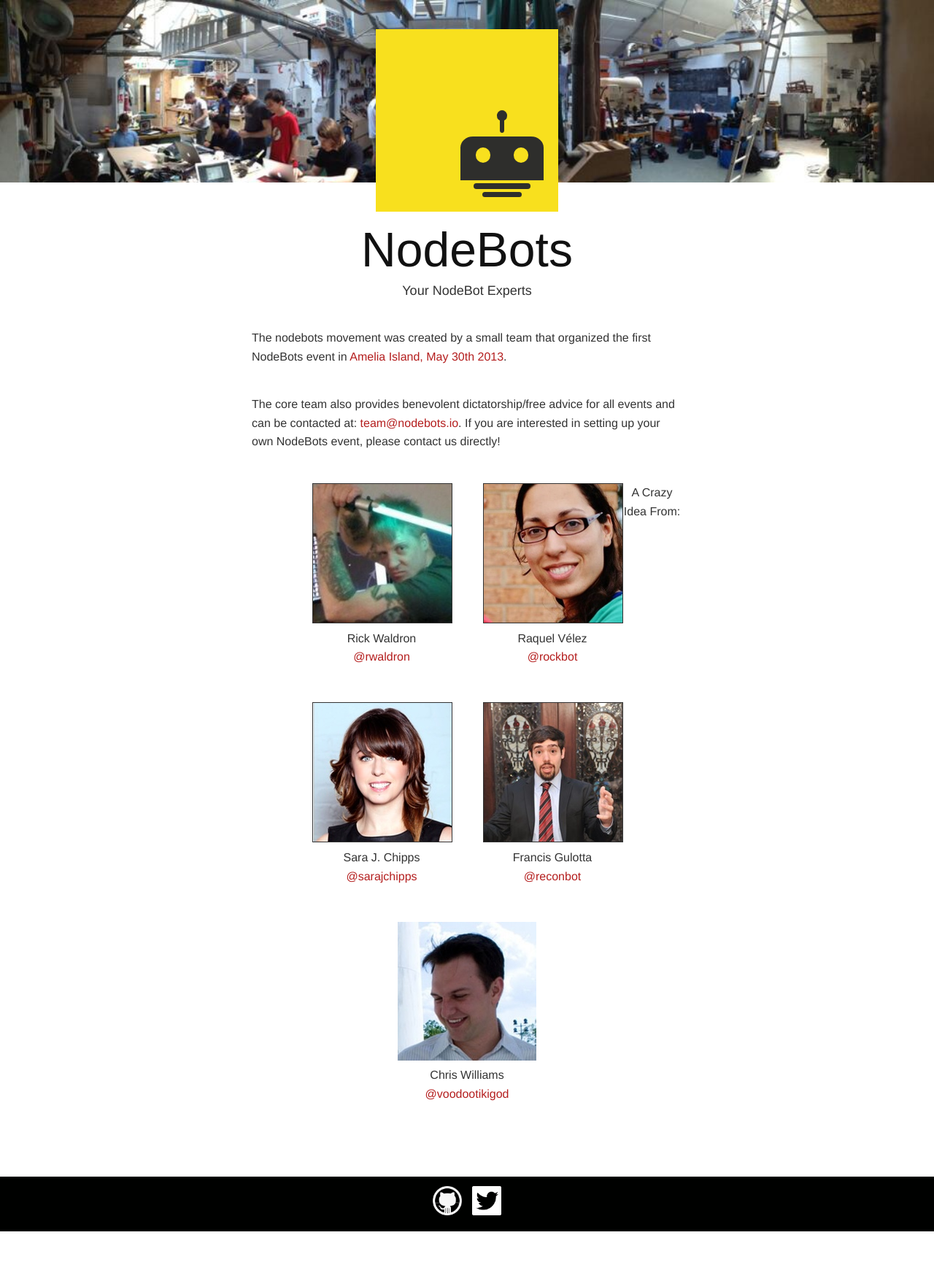
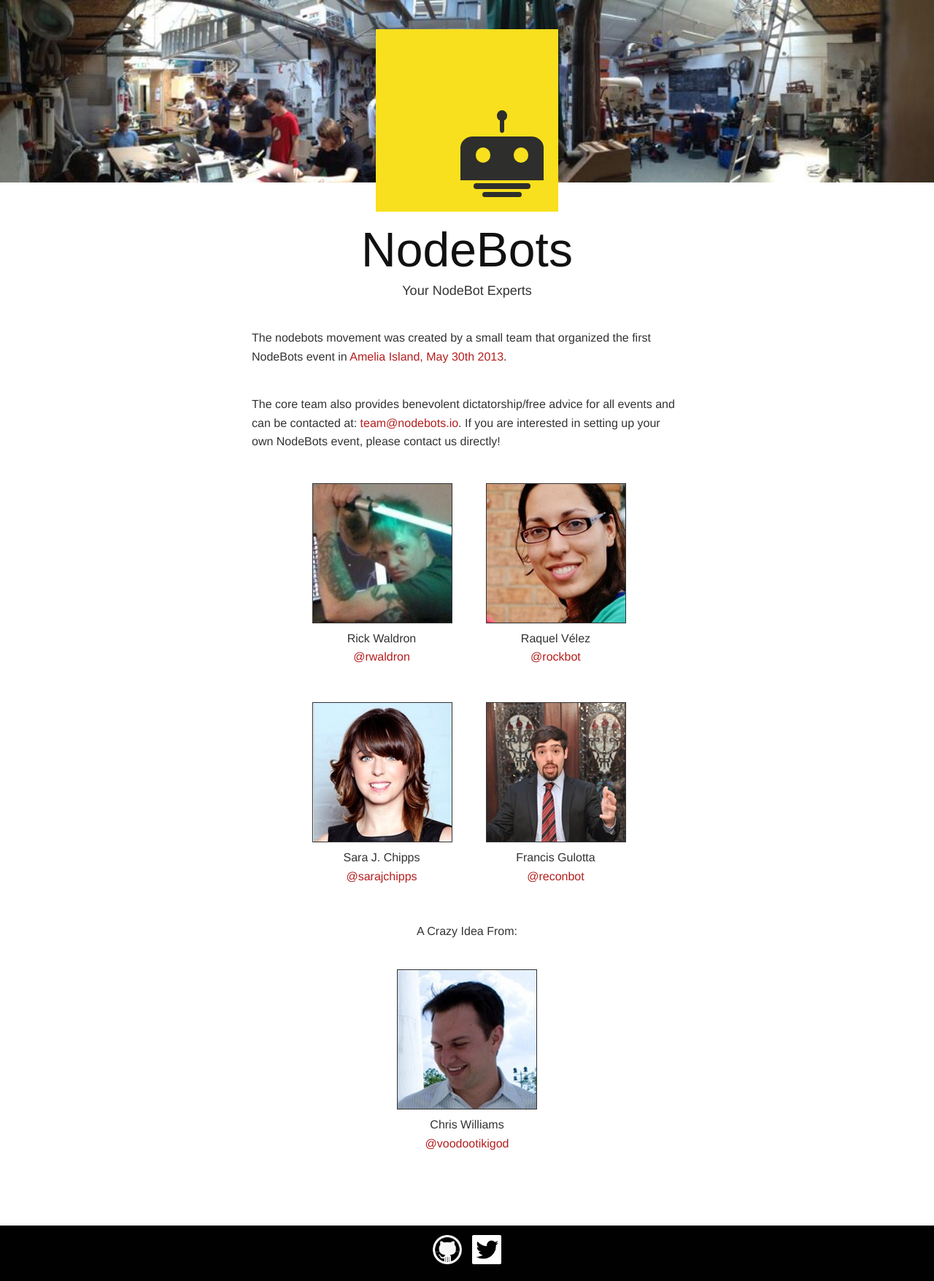
Before and after one commit to nodebots/nodebots.io, a Jekyll site: the page built from core.html, in a window 1280 px wide. Shown: the whole page at 73% size. Built offline with Jekyll 4.4.1, drawn with Linux system fonts in a browser that asks for light colours; some web fonts are replaced; Markdown is read by kramdown in place of the engine named in the settings; before the commit the page ends 1687 px from its top, so only the background shows below that.

```diff
--- a/_layouts/default.html
+++ b/_layouts/default.html
@@ -16,12 +16,8 @@
   <link rel="stylesheet" media="screen" href="/css/main.css" >
 </head>
 <body>
-	<!-- GitHub Banner -->
-  <!--<a class="gh" href="https://github.com/nodebots/www"><img style="position: absolute; top: 0; right: 0; border: 0; z-index: 10;" src="https://s3.amazonaws.com/github/ribbons/forkme_right_gray_6d6d6d.png" alt="Fork me on GitHub"></a>-->
-  <!--Brought to you by the-->
-  <!--<a href="https://twitter.com/nodebots/following">@nodebots</a> core <a href="/core.html">team</a>-->
+  <header id="header">
 
-  <header id="header">
     <div class="nodebot">
       <div class="icon">
         <div class="bobble"></div>
@@ -33,7 +29,7 @@
         <div class="neck"></div>
         <div class="neck"></div>
       </div>
-    </div> <!-- end of gratuitious nodebot -->
+    </div> <!-- end nodebot -->
 
     <h1><a href="/">NodeBots</a></h1>
     <h2>{{ page.introTitle }}</h2>
@@ -59,10 +55,6 @@
       <a class="github" href="https://github.com/nodebots" title="Code on GitHub"></a>
       <a class="twitter" href="https://twitter/nodebots" title="News on Twitter"></a>
     </div>
-    <div class="credits">
-      <!--<p class="copyright">Copyright &copy; <script>document.write((new Date()).getFullYear());</script> Iterative Designs</span></p>-->
-    </div>
   </footer>
-
 </body>
 </html>
--- a/core.html
+++ b/core.html
@@ -5,7 +5,8 @@ introTitle: Your NodeBot Experts
 ---
 
 <p>The nodebots movement was created by a small team that organized the first NodeBots event in <a href="http://2013.jsconf.us/schedule">Amelia Island, May 30th 2013</a>.</p>
-<p>The core team also provides benevolent dictatorship/free advice for all events and can be contacted at: <a href="mailto:team@nodebots.io">team@nodebots.io</a>. If you are interested in setting up your own NodeBots event, please contact us directly!</p>
+<p>The core team also provides benevolent dictatorship/free advice for all events and can be contacted at:
+  <a href="mailto:team@nodebots.io">team@nodebots.io</a>. If you are interested in setting up your own NodeBots event, please contact us directly!</p>
 
 <ul class="team">
   <li>
--- a/css/main.css
+++ b/css/main.css
@@ -111,32 +111,31 @@ li{ margin:0 0 0.6em}
 
 .flash { text-align: center; padding: 0px 0px 20px 0px; font-size: 25px;}
 
-.content #mc_embed_signup form {
+#mc_embed_signup form {
   padding: 0;
 }
 
-.content ul.team {
+.team {
 	width:512px;
   list-style-type: none;
   padding: 0;
-  margin: 44px auto;
+  margin: 44px auto 0;
 }
 
-.content ul.team li {
+.team li {
   width: 190px;
-  float: left;
+  display: inline-block;
   margin-left: 44px;
+  text-align: center;
 }
 
-.content ul.team img {
+.team img, .inventor img {
   border: 1px solid #333;
 }
 
-.content ul.team p {
+.inventor {
   text-align: center;
 }
-
-.content .inventor { text-align: center;}
 
 video {
   width: 100%;
```
Also changed, not shown: index.html (+7 -5 lines).
